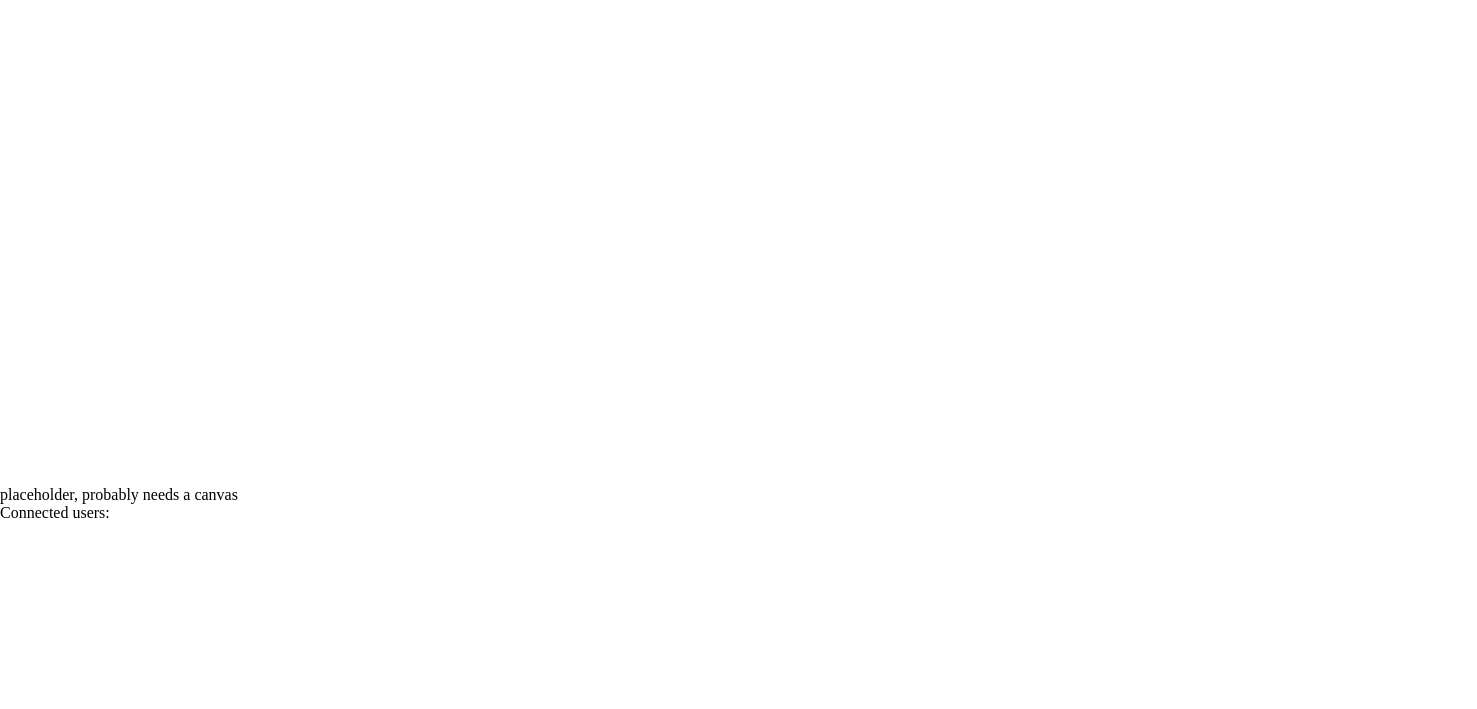
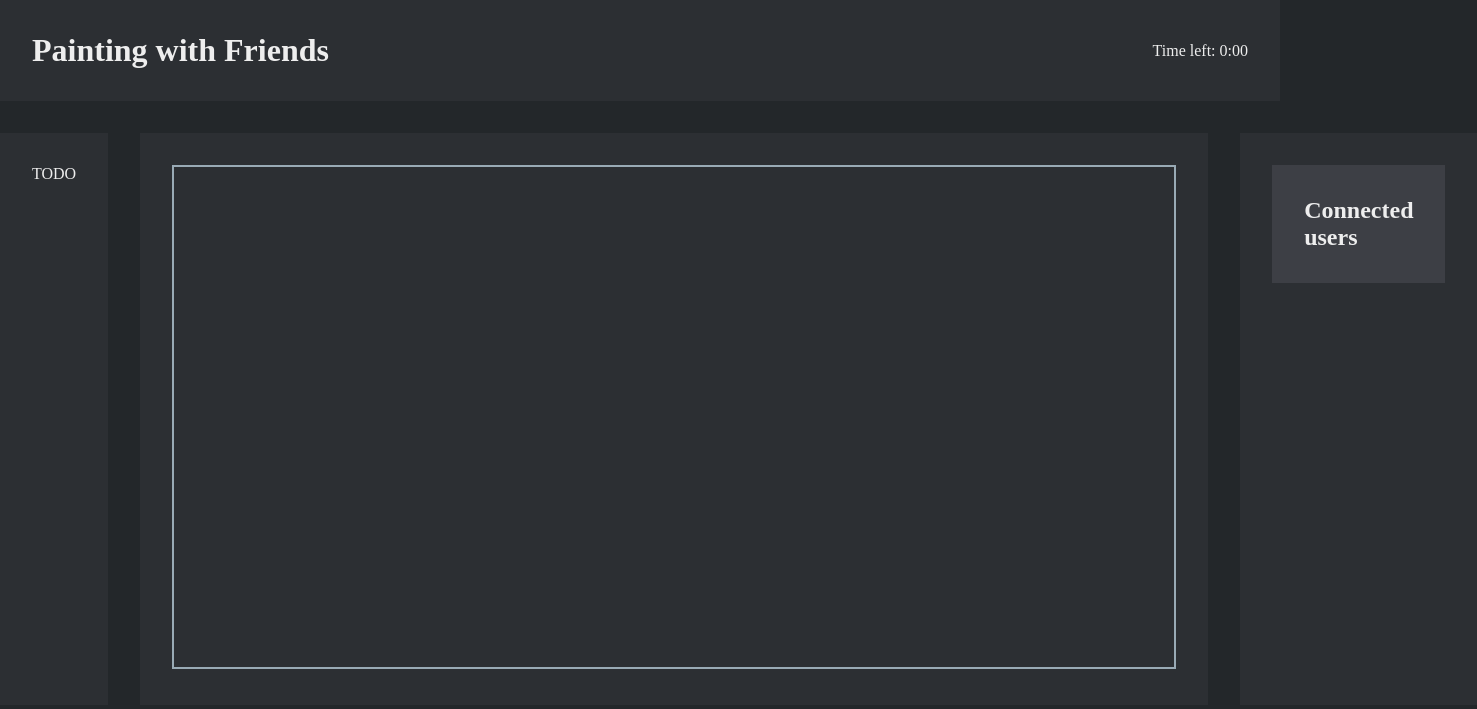
Before and after one commit to Twangybeast/painting-with-friends, a website: page client/index.html in a window 1280 px wide. Shown: the whole page, 1477 px wide, since content can reach past the window. Drawn offline with Linux system fonts and the light colour scheme; no server answers.

Commit message:
Add a bit of UI

```diff
--- /dev/null
+++ b/client/client.js
@@ -0,0 +1,35 @@
+const SOCKET_URL = 'http://localhost:8000';
+const socket = io(SOCKET_URL, { autoConnect: true });
+
+const usersListEl = document.querySelector('.users-list ul');
+
+const canvas = document.querySelector('.drawing-canvas');
+const ctx = canvas.getContext('2d');
+
+// TODO: make this work with resized windows
+let width = canvas.width;
+let height = canvas.height;
+
+socket.on('connect', () => {
+	console.log('Connected to the server via socket');
+});
+
+socket.on('disconnect', (reason) => {
+	console.log(`Connection to the server has been lost: ${reason}.`);
+});
+
+socket.on('users list', (data) => {
+	console.log(data);
+	let lis = data.filter((u) => u !== socket.id).map((u) => `<li>${u.substr(0,5)}</li>`).join('');
+	usersListEl.innerHTML = `<li>${socket.id.substr(0,5)} (you)</li>${lis}`;
+});
+
+function drawOnCanvas() {
+	ctx.clearRect(0, 0, canvas.width, canvas.height);
+}
+
+function update() {
+	requestAnimationFrame(update);
+	drawOnCanvas();
+}
+update();
--- a/client/index.html
+++ b/client/index.html
@@ -1,5 +1,6 @@
 <!DOCTYPE html>
 <html lang="en">
+
 <head>
 	<meta charset="UTF-8">
 	<meta name="viewport" content="width=device-width, initial-scale=1.0">
@@ -7,16 +8,31 @@
 	<link rel="stylesheet" href="style.css">
 	<script src="socket.io.slim.js" charset="utf-8"></script>
 </head>
+
 <body>
-	placeholder, probably needs a canvas
+	<header class="header">
+		<h1>Painting with Friends</h1>
+		<span class="timer">Time left: <span class="time-left">0:00</span></span>
+	</header>
 
-	<canvas class="drawing-canvas" width="500" height="500"></canvas>
+	<div class="container">
+		<div class="section left">
+			TODO
+		</div>
 
-	<div class="users-list">
-		Connected users:
-		<ul></ul>
+		<div class="section middle">
+			<canvas class="drawing-canvas" width="1000" height="500"></canvas>
+		</div>
+
+		<div class="section right">
+			<div class="minisection users-list">
+				<h2>Connected users</h2>
+				<ul></ul>
+			</div>
+		</div>
 	</div>
 
-	<script src="main.js" charset="utf-8"></script>
+	<script src="client.js" charset="utf-8"></script>
 </body>
+
 </html>
--- a/client/main.js
+++ /dev/null
@@ -1,17 +0,0 @@
-const SOCKET_URL = 'http://localhost:8000';
-const socket = io(SOCKET_URL, { autoConnect: true });
-
-const usersListEl = document.querySelector('.users-list ul');
-
-socket.on('connect', () => {
-	console.log('Connected to the server via socket');
-});
-
-socket.on('disconnect', (reason) => {
-	console.log(`Connection to the server has been lost: ${reason}.`);
-});
-
-socket.on('users list', (data) => {
-	console.log(data);
-	usersListEl.innerHTML = data.map((u, i) => `<li>(${i+1}) ${u}</li>`).join('');
-});
--- a/client/style.css
+++ b/client/style.css
@@ -1,5 +1,50 @@
+:root {
+	--bg: #23272a;
+	--color-1: #2c2f33;
+	--color-2: #99aab5;
+}
+
 *, ::before, ::after {
 	box-sizing: border-box;
 	margin: 0;
 	padding: 0;
 }
+
+body {
+	background: var(--bg);
+	color: #eee;
+}
+
+.drawing-canvas {
+	border: 2px solid var(--color-2);
+}
+
+.container {
+	display: grid;
+	grid-template-columns: 1fr 3fr 1fr;
+	grid-gap: 32px;
+}
+
+.header {
+	background: var(--color-1);
+	padding: 32px;
+	margin-bottom: 32px;
+
+	display: flex;
+	align-items: center;
+	justify-content: space-between;
+}
+
+.section {
+	background: var(--color-1);
+	padding: 32px;
+}
+
+.minisection {
+	padding: 32px;
+	background: rgba(200,200,220,0.1);
+}
+
+ul {
+	list-style-type: none;
+}
```
